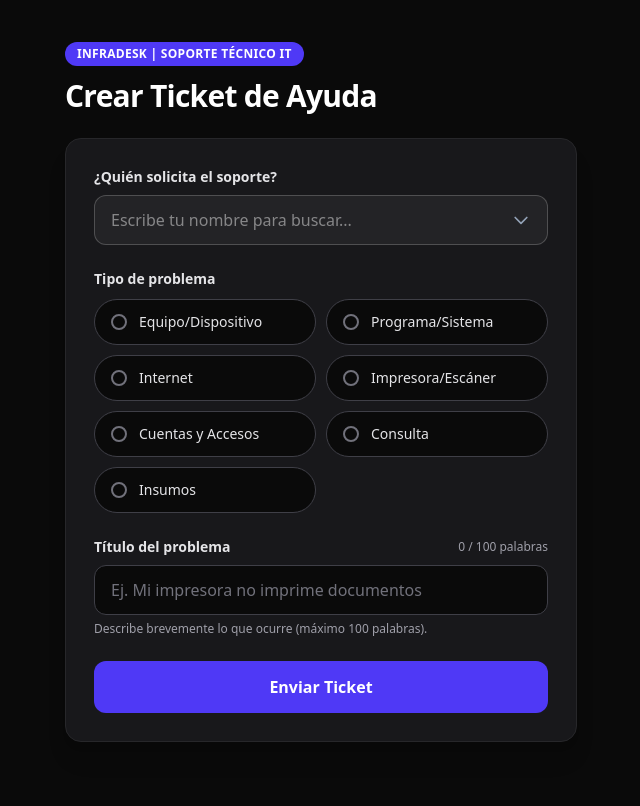
After one commit to G-DevMax/sistema_bienes_it, a Laravel app: page /tickets/crear in a window 1280 px wide. The commit adds this page. Shown: the whole page, without its empty margins (319-959 px from the left). Run offline with Laravel 12, Linux system fonts and the light colour scheme; a user stored in the database is signed in; data comes from the database, SQL or seed files in the repository; style sheets or scripts are compiled from the project's sources; some libraries are stand-ins or nearby versions.

Commit message:
pre-v2.0: Implementación de los Tickets
-> Se implemento el formulario de tickets para el funcionario, este es exclusivamente accedible solo al funcionario sin necesidad de iniciar sesión, se opto por un formulario simple dividido en tres partes cortas para facilidad de uso

-> Se modifico los modelos de tickets y informes, debido a que se cambio los enum de las tablas de los mismos modelos, se cambio hardware->equipo/dispositivo, software->programa/sistema, red->internet, impresora->impresora/escaner. Se realizaron estos cambios para evitar confuciones con el usuario no técnico

-> Se modifico el apartado de detalles de tickets, ahora se conecta con la logica de informes para que al momento de cerrar un ticket se pueda establecer el problema o solucion comun en caso de tenerlo

-> Se realizaron algunos ajustes menores en el diseño del formulario y de la interfaz general de los tickets

```diff
--- a/app/Http/Controllers/Tickets/TicketController.php
+++ b/app/Http/Controllers/Tickets/TicketController.php
@@ -3,6 +3,8 @@
 namespace App\Http\Controllers\Tickets;
 
 use App\Http\Controllers\Controller;
+use App\Models\funcionarios;
+use App\Models\Informes\detalles_problemas;
 use App\Models\Tickets\Ticket;
 use App\Models\Tickets\TicketHistory;
 use App\Models\User;
@@ -54,12 +56,91 @@ class TicketController extends Controller
         return view('Tickets.index', compact('tickets', 'tiposProblema'));
     }
 
+    public function create(): View
+    {
+        $funcionarios = funcionarios::where('estado_funcionario', 1)->orderBy('nombre')->get();
+        $tiposProblema = Ticket::TIPOS_PROBLEMA;
+
+        return view('Tickets.create', compact('funcionarios', 'tiposProblema'));
+    }
+
+    public function store(Request $request): RedirectResponse
+    {
+        $datos = $request->validate([
+            'funcionario_id' => ['required', Rule::exists('funcionarios', 'id')->where('estado_funcionario', 1)],
+            'tipo_problema' => ['required', Rule::in(Ticket::TIPOS_PROBLEMA)],
+            'descripcion_problema' => [
+                'required',
+                'string',
+                'max:255',
+                function (string $attribute, mixed $value, \Closure $fail): void {
+                    $palabras = preg_split('/\s+/u', trim((string) $value), -1, PREG_SPLIT_NO_EMPTY);
+                    if (count($palabras) > 100) {
+                        $fail('El título del problema no puede superar las 100 palabras.');
+                    }
+                },
+            ],
+        ], [
+            'funcionario_id.required' => 'Debe seleccionar su nombre de funcionario.',
+            'funcionario_id.exists' => 'El funcionario seleccionado no es válido o está inactivo.',
+            'tipo_problema.required' => 'Debe seleccionar el tipo de problema.',
+            'tipo_problema.in' => 'El tipo de problema seleccionado no es válido.',
+            'descripcion_problema.required' => 'Debe escribir un título breve para su problema.',
+            'descripcion_problema.max' => 'El título del problema no puede superar los 255 caracteres.',
+        ]);
+
+        try {
+            $ticket = DB::transaction(function () use ($datos): Ticket {
+                $ticket = Ticket::create([
+                    'funcionario_id' => $datos['funcionario_id'],
+                    'tipo_problema' => $datos['tipo_problema'],
+                    'descripcion_problema' => trim($datos['descripcion_problema']),
+                    'estado' => Ticket::ESTADO_PENDIENTE,
+                    'fecha_creacion' => now()->toDateString(),
+                ]);
+
+                TicketHistory::create([
+                    'ticket_id' => $ticket->id,
+                    'funcionario_id' => $ticket->funcionario_id,
+                    'accion' => 'Ticket creado',
+                    'responsable_id' => Auth::id(),
+                    'fecha' => now()->toDateString(),
+                ]);
+
+                return $ticket;
+            });
+
+            LoggerService::info('Ticket creado', [
+                'ticket_id' => $ticket->id,
+                'funcionario_id' => $ticket->funcionario_id,
+                'tipo_problema' => $ticket->tipo_problema,
+                'user_id' => Auth::id(),
+            ]);
+        } catch (\Exception $e) {
+            LoggerService::error('Error al crear ticket', [
+                'funcionario_id' => $request->input('funcionario_id'),
+                'tipo_problema' => $request->input('tipo_problema'),
+                'user_id' => Auth::id(),
+            ], $e);
+
+            return redirect()->route('tickets.create')
+                ->withInput()
+                ->with('error', 'No se pudo registrar el ticket. Intente nuevamente.');
+        }
+
+        return redirect()->route('tickets.create')
+            ->with('success', 'Tu ticket #'.$ticket->id.' fue enviado correctamente. En breve un técnico le asistirá con su problema.');
+    }
+
     public function show(Ticket $ticket): View
     {
-        $ticket->load(['funcionario.dependencia', 'tecnicoAsignado', 'historial.responsable']);
+        $ticket->load(['funcionario.dependencia', 'tecnicoAsignado', 'detalle', 'historial.responsable', 'historial.funcionario']);
         $tecnicos = User::where('estado_user', 1)->orderBy('name')->get();
+        $detallesComunes = detalles_problemas::where('tipo_problema', Ticket::tipoParaDetalle($ticket->tipo_problema))
+            ->orderBy('detalle')
+            ->get();
 
-        return view('Tickets.show', compact('ticket', 'tecnicos'));
+        return view('Tickets.show', compact('ticket', 'tecnicos', 'detallesComunes'));
     }
 
     public function asignar(Request $request, Ticket $ticket): RedirectResponse
@@ -125,30 +206,55 @@ class TicketController extends Controller
                 ->with('error', 'Debe asignar un técnico antes de cerrar el ticket.');
         }
 
+        // "Otro (especificar)" puede llegar como "" o "otro" desde el selector
+        $detalleId = $request->input('detalle_id');
+        if ($detalleId === '' || $detalleId === 'otro') {
+            $request->merge(['detalle_id' => null]);
+            $detalleId = null;
+        }
+
         $datos = $request->validate([
-            'observacion' => ['nullable', 'string', 'max:2000'],
+            'detalle_id' => [
+                'nullable',
+                Rule::exists('detalles_problemas', 'id')->where('tipo_problema', Ticket::tipoParaDetalle($ticket->tipo_problema)),
+            ],
+            'observacion' => [Rule::requiredIf(empty($detalleId)), 'nullable', 'string', 'max:2000'],
         ], [
+            'detalle_id.exists' => 'El problema común seleccionado no corresponde al tipo de problema del ticket.',
+            'observacion.required' => 'Debe especificar el problema y la solución en observaciones al seleccionar "Otro (especificar)".',
             'observacion.max' => 'La observación no puede superar los 2000 caracteres.',
         ]);
 
         $observacion = isset($datos['observacion']) && trim($datos['observacion']) !== ''
             ? trim($datos['observacion'])
             : null;
+        $detalleSeleccionadoId = $datos['detalle_id'] ?? null;
 
         try {
-            DB::transaction(function () use ($ticket, $observacion): void {
+            DB::transaction(function () use ($ticket, $detalleSeleccionadoId, $observacion): void {
+                $detalle = $detalleSeleccionadoId !== null
+                    ? detalles_problemas::find($detalleSeleccionadoId)
+                    : null;
+
                 $ticket->update([
                     'estado' => Ticket::ESTADO_CERRADO,
                     'fecha_cierre' => now()->toDateString(),
+                    'detalle_id' => $detalle?->id,
                     'observacion' => $observacion,
                 ]);
+
+                $accion = $detalle !== null
+                    ? 'Ticket cerrado ('.$detalle->detalle.')'.($observacion !== null ? ': '.$observacion : '')
+                    : 'Ticket cerrado: '.$observacion;
+
+                $accion = $detalle !== null
+                    ? 'Ticket cerrado (' . $detalle->detalle . ')' . ($observacion !== null ? ': ' . $observacion : '')
+                    : 'Ticket cerrado: ' . $observacion;
 
                 TicketHistory::create([
                     'ticket_id' => $ticket->id,
                     'funcionario_id' => $ticket->funcionario_id,
-                    'accion' => $observacion !== null
-                        ? Str::limit('Ticket cerrado: '.$observacion, 250)
-                        : 'Ticket cerrado',
+                    'accion' => Str::limit($accion, 250),
                     'responsable_id' => Auth::id(),
                     'fecha' => now()->toDateString(),
                 ]);
@@ -156,6 +262,7 @@ class TicketController extends Controller
 
             LoggerService::info('Ticket cerrado', [
                 'ticket_id' => $ticket->id,
+                'detalle_id' => $detalleSeleccionadoId,
                 'user_id' => Auth::id(),
             ]);
         } catch (\Exception $e) {
--- a/app/Models/Tickets/Ticket.php
+++ b/app/Models/Tickets/Ticket.php
@@ -3,9 +3,9 @@
 namespace App\Models\Tickets;
 
 use App\Models\funcionarios;
+use App\Models\Informes\detalles_problemas;
 use App\Models\User;
 use App\Traits\BuscadorUniversal;
-use App\Traits\LogsHistory;
 use Illuminate\Database\Eloquent\Factories\HasFactory;
 use Illuminate\Database\Eloquent\Model;
 use Illuminate\Database\Eloquent\Relations\BelongsTo;
@@ -13,7 +13,7 @@ use Illuminate\Database\Eloquent\Relations\HasMany;
 
 class Ticket extends Model
 {
-    use BuscadorUniversal, HasFactory, LogsHistory;
+    use BuscadorUniversal, HasFactory;
 
     public const ESTADO_PENDIENTE = 'Pendiente';
 
@@ -31,21 +31,23 @@ class Ticket extends Model
     ];
 
     public const TIPOS_PROBLEMA = [
-        'Hardware',
-        'Software',
-        'Red',
-        'Cuenta y Acceso',
+        'Equipo/Dispositivo',
+        'Programa/Sistema',
+        'Internet',
+        'Impresora/Escáner',
+        'Cuentas y Accesos',
         'Consulta',
-        'Insumo',
+        'Insumos',
     ];
 
     private const BADGES_TIPO = [
-        'Hardware' => 'bg-blue-500/20 text-blue-300 border-blue-500/30',
-        'Software' => 'bg-indigo-500/20 text-indigo-300 border-indigo-500/30',
-        'Red' => 'bg-[#1CD6CE]/20 text-[#1CD6CE] border-[#1CD6CE]/30',
-        'Cuenta y Acceso' => 'bg-purple-500/20 text-purple-300 border-purple-500/30',
+        'Equipo/Dispositivo' => 'bg-blue-500/20 text-blue-300 border-blue-500/30',
+        'Programa/Sistema' => 'bg-indigo-500/20 text-indigo-300 border-indigo-500/30',
+        'Internet' => 'bg-[#1CD6CE]/20 text-[#1CD6CE] border-[#1CD6CE]/30',
+        'Impresora/Escáner' => 'bg-[#FEDB39]/20 text-[#FEDB39] border-[#FEDB39]/30',
+        'Cuentas y Accesos' => 'bg-purple-500/20 text-purple-300 border-purple-500/30',
         'Consulta' => 'bg-green-500/20 text-green-300 border-green-500/30',
-        'Insumo' => 'bg-[#FEDB39]/20 text-[#FEDB39] border-[#FEDB39]/30',
+        'Insumos' => 'bg-amber-500/20 text-amber-300 border-amber-500/30',
     ];
 
     private const BADGES_ESTADO = [
@@ -64,7 +66,8 @@ class Ticket extends Model
     protected $fillable = [
         'funcionario_id',
         'tipo_problema',
-        'descripcion_problea',
+        'detalle_id',
+        'descripcion_problema',
         'estado',
         'asignado_a',
         'fecha_creacion',
@@ -95,6 +98,11 @@ class Ticket extends Model
         return $this->belongsTo(User::class, 'asignado_a');
     }
 
+    public function detalle(): BelongsTo
+    {
+        return $this->belongsTo(detalles_problemas::class, 'detalle_id');
+    }
+
     public function historial(): HasMany
     {
         return $this->hasMany(TicketHistory::class, 'ticket_id')->orderByDesc('created_at')->orderByDesc('id');
@@ -103,6 +111,16 @@ class Ticket extends Model
     public function estaCerrado(): bool
     {
         return $this->estado === self::ESTADO_CERRADO;
+    }
+
+    public function detalleTexto(): string
+    {
+        return $this->detalle?->detalle ?? 'Otro (especificar)';
+    }
+
+    public static function tipoParaDetalle(string $tipo): string
+    {
+        return $tipo === 'Cuenta y Acceso' ? 'Cuentas y Accesos' : $tipo;
     }
 
     public static function badgeTipo(string $tipo): string
--- /dev/null
+++ b/resources/views/Tickets/create.blade.php
@@ -0,0 +1,177 @@
+<!DOCTYPE html>
+<html lang="es" class="dark">
+
+<head>
+    <meta charset="UTF-8">
+    <meta name="viewport" content="width=device-width, initial-scale=1.0">
+    <title>Solicitar Soporte Técnico | InfraDesk</title>
+    <meta name="description" content="Formulario rápido para crear un ticket de soporte técnico">
+    <link rel="icon" type="image/png" href="{{ asset('img/logo_app.png') }}">
+
+    @vite(['resources/css/app.css', 'resources/js/app.js'])
+
+    <style>
+        /* Sobrescribir estilos translúcidos de TomSelect para usar colores sólidos negro/azul-morado */
+        .ticket-user-form .ts-control {
+            background-color: #09090b !important;
+            border: 1px solid #3f3f46 !important;
+            border-radius: 0.75rem !important;
+            color: #ffffff !important;
+            padding: 0.8rem 2.5rem 0.8rem 1rem !important;
+            min-height: 48px;
+        }
+
+        .ticket-user-form .ts-control.focus {
+            border-color: #6366f1 !important;
+            box-shadow: 0 0 0 2px #4338ca !important;
+            background-color: #09090b !important;
+        }
+
+        .ticket-user-form .ts-dropdown {
+            background-color: #18181b !important;
+            border: 1px solid #3f3f46 !important;
+            border-radius: 0.75rem !important;
+            color: #f4f4f5 !important;
+        }
+
+        .ticket-user-form .ts-dropdown .option.active,
+        .ticket-user-form .ts-dropdown .option:hover {
+            background-color: #312e81 !important;
+            color: #ffffff !important;
+        }
+
+        .ticket-user-form input[type="radio"]:checked+[data-pill] {
+            background-color: #1e1b4b;
+            border-color: #6366f1;
+            color: #ffffff;
+        }
+
+        .ticket-user-form input[type="radio"]:checked+[data-pill] .radio-ring {
+            border-color: #818cf8;
+        }
+
+        .ticket-user-form input[type="radio"]:checked+[data-pill] .radio-dot {
+            background-color: #818cf8;
+        }
+    </style>
+</head>
+
+<body
+    class="bg-neutral-950 text-zinc-100 min-h-screen flex flex-col justify-center px-4 py-6 sm:py-10 font-sans antialiased">
+    <main class="w-full max-w-lg mx-auto ticket-user-form">
+        <!-- Cabecera simple -->
+        <header class="mb-6 text-center sm:text-left">
+            <span
+                class="inline-block px-3 py-1 mb-3 text-xs font-semibold tracking-wide uppercase rounded-full bg-indigo-600 text-white">
+                InfraDesk | Soporte Técnico IT
+            </span>
+            <h1 class="text-2xl sm:text-3xl font-bold text-white tracking-tight">
+                Crear Ticket de Ayuda
+            </h1>
+        </header>
+
+        <!-- Alertas -->
+        @include('layouts.alerts')
+
+        <!-- Tarjeta del formulario en colores sólidos -->
+        <section class="bg-zinc-900 border border-zinc-800 rounded-2xl p-5 sm:p-7 shadow-xl">
+            <form action="{{ route('tickets.store') }}" method="POST" id="form-ticket-usuario" class="space-y-6">
+                @csrf
+
+                <!-- 1. Buscador de funcionario con TomSelect -->
+                <div>
+                    <label for="funcionario_id" class="block mb-2 text-sm font-semibold text-zinc-200">
+                        ¿Quién solicita el soporte?
+                    </label>
+                    <select id="funcionario_id" name="funcionario_id"
+                        class="searchable-select w-full px-4 py-3 bg-neutral-950 border border-zinc-700 rounded-xl text-white"
+                        placeholder="Escribe tu nombre para buscar..." required>
+                        <option value="" disabled @selected(!old('funcionario_id'))>Escribe tu nombre para buscar...
+                        </option>
+                        @foreach ($funcionarios as $funcionario)
+                            <option value="{{ $funcionario->id }}" @selected((string) old('funcionario_id') === (string) $funcionario->id)>
+                                {{ $funcionario->nombre }}
+                            </option>
+                        @endforeach
+                    </select>
+                </div>
+
+                <!-- 2. Tipo de problema con botones round -->
+                <fieldset>
+                    <legend class="block mb-2.5 text-sm font-semibold text-zinc-200">
+                        Tipo de problema
+                    </legend>
+                    <div class="grid grid-cols-1 sm:grid-cols-2 gap-2.5">
+                        @foreach ($tiposProblema as $tipo)
+                            <label class="relative cursor-pointer block">
+                                <input type="radio" name="tipo_problema" value="{{ $tipo }}"
+                                    class="peer sr-only" @checked(old('tipo_problema') === $tipo) required>
+                                <div data-pill
+                                    class="flex items-center gap-3 px-4 py-3 rounded-full bg-neutral-950 border border-zinc-700 text-zinc-200 hover:border-indigo-500 transition-colors">
+                                    <span
+                                        class="w-4 h-4 rounded-full border-2 border-zinc-500 flex items-center justify-center shrink-0 radio-ring">
+                                        <span class="w-2 h-2 rounded-full bg-transparent radio-dot"></span>
+                                    </span>
+                                    <span class="text-sm font-medium">{{ $tipo }}</span>
+                                </div>
+                            </label>
+                        @endforeach
+                    </div>
+                </fieldset>
+
+                <!-- 3. Título del problema (máximo 100 palabras) -->
+                <div>
+                    <div class="flex items-center justify-between gap-2 mb-2">
+                        <label for="descripcion_problema" class="text-sm font-semibold text-zinc-200">
+                            Título del problema
+                        </label>
+                        <span id="contador-palabras" class="text-xs font-medium text-zinc-400">
+                            0 / 100 palabras
+                        </span>
+                    </div>
+                    <input type="text" id="descripcion_problema" name="descripcion_problema" maxlength="255"
+                        value="{{ old('descripcion_problema') }}" placeholder="Ej. Mi impresora no imprime documentos"
+                        class="w-full px-4 py-3 bg-neutral-950 border border-zinc-700 rounded-xl text-white placeholder-zinc-500 focus:outline-none focus:border-indigo-500 focus:ring-2 focus:ring-indigo-600 transition-colors"
+                        required>
+                    <p class="mt-1.5 text-xs text-zinc-400">
+                        Describe brevemente lo que ocurre (máximo 100 palabras).
+                    </p>
+                </div>
+
+                <!-- Botón de envío -->
+                <button type="submit"
+                    class="w-full py-3.5 px-6 rounded-xl bg-indigo-600 hover:bg-indigo-500 active:bg-violet-700 text-white font-bold text-base transition-colors cursor-pointer">
+                    Enviar Ticket
+                </button>
+            </form>
+        </section>
+
+        <footer class="mt-6 text-center text-xs text-zinc-500">
+        </footer>
+    </main>
+
+    <script>
+        document.addEventListener('DOMContentLoaded', () => {
+            const input = document.getElementById('descripcion_problema');
+            const contador = document.getElementById('contador-palabras');
+
+            if (!input || !contador) {
+                return;
+            }
+
+            function actualizarContador() {
+                const palabras = input.value.trim().split(/\s+/).filter(Boolean).length;
+                contador.textContent = `${palabras} / 100 palabras`;
+                contador.classList.toggle('text-red-400', palabras > 100);
+                contador.classList.toggle('text-zinc-400', palabras <= 100);
+                input.setCustomValidity(palabras > 100 ?
+                    'El título del problema no puede superar las 100 palabras.' : '');
+            }
+
+            input.addEventListener('input', actualizarContador);
+            actualizarContador();
+        });
+    </script>
+</body>
+
+</html>
--- a/resources/views/Tickets/dashboard.blade.php
+++ b/resources/views/Tickets/dashboard.blade.php
@@ -93,7 +93,7 @@
                                     </span>
                                 </td>
                                 <td class="px-6 py-4 text-white/80 max-w-md truncate">
-                                    {{ $ticket->descripcion_problea }}
+                                    {{ $ticket->descripcion_problema }}
                                 </td>
                                 <td class="px-6 py-4 whitespace-nowrap">
                                     <span
--- a/resources/views/Tickets/index.blade.php
+++ b/resources/views/Tickets/index.blade.php
@@ -68,7 +68,7 @@
                                     </span>
                                 </td>
                                 <td class="px-6 py-4 text-white/80 max-w-md truncate">
-                                    {{ $ticket->descripcion_problea }}
+                                    {{ $ticket->descripcion_problema }}
                                 </td>
                                 <td class="px-6 py-4 whitespace-nowrap">
                                     <span
--- a/routes/web.php
+++ b/routes/web.php
@@ -1,11 +1,16 @@
 <?php
 
 use App\Http\Controllers\AuthController;
+use App\Http\Controllers\Tickets\TicketController;
 use Illuminate\Support\Facades\Route;
 
 Route::get('/', function () {
     return view('welcome');
 });
+
+// Formulario público de tickets para funcionarios (sin inicio de sesión)
+Route::get('tickets/crear', [TicketController::class, 'create'])->name('tickets.create');
+Route::post('tickets', [TicketController::class, 'store'])->name('tickets.store');
 
 // Rutas accesibles solo cuando NO se ha iniciado sesión
 Route::middleware('guest')->group(function () {
@@ -22,7 +27,6 @@ use App\Http\Controllers\FuncionariosController;
 use App\Http\Controllers\HistorialController;
 use App\Http\Controllers\Informes\DetalleProblemaController;
 use App\Http\Controllers\Informes\InformeController;
-use App\Http\Controllers\Tickets\TicketController;
 use App\Http\Controllers\UsuariosController;
 
 Route::middleware('auth')->group(function () {
```
Also changed, not shown: app/Models/Informes/informes.php (+5 -4 lines), resources/views/Tickets/show.blade.php (+104 -29 lines), tests/Feature/TicketTest.php (+149 -7 lines), database/migrations/2026_11_13_100000_create_detalles_problemas_table.php, database/migrations/2026_11_13_101605_create_informes_table.php, database/migrations/2026_11_16_135058_create_tickets_table.php, database/migrations/2026_11_16_143829_add_observacion_to_tickets_table.php (deleted).
